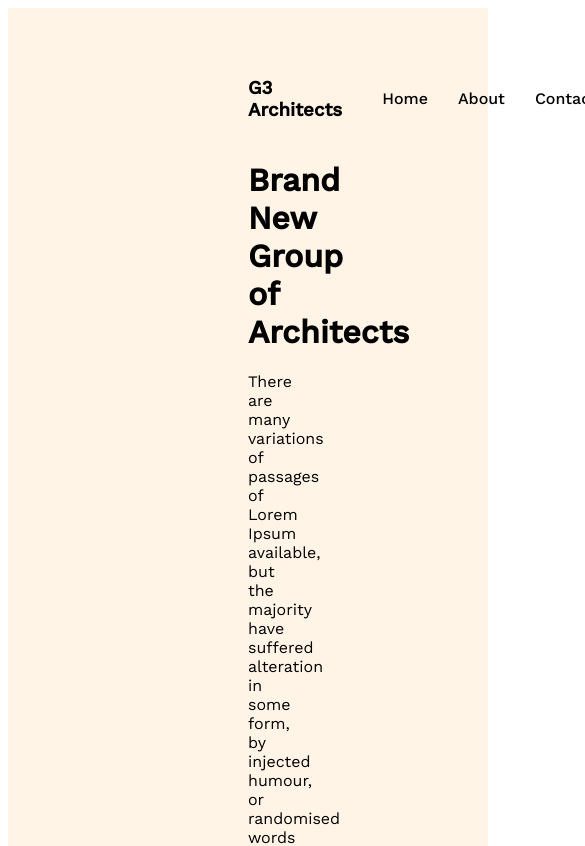
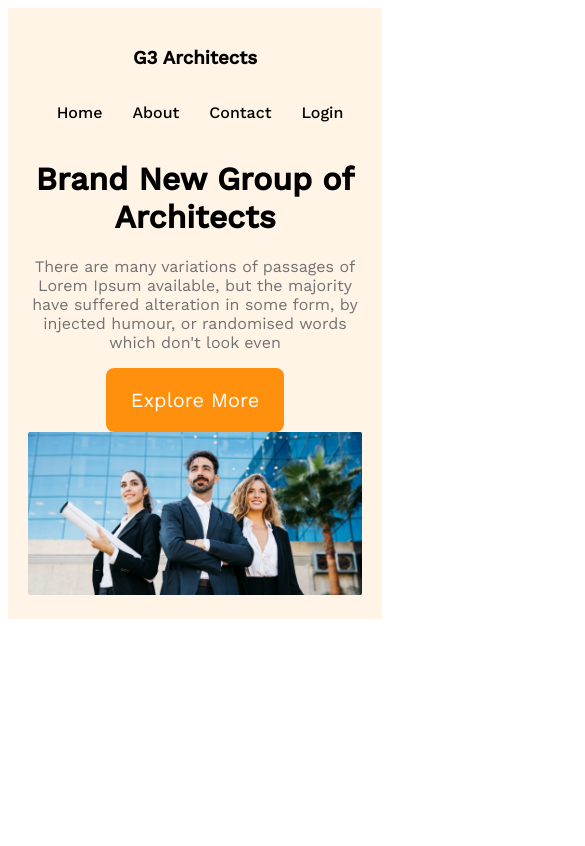
Before and after one commit to shakilprogrammer/g3-arthitects-website, a plain HTML site: page index.html in a window 390 px wide. Shown: the top 846 px of the page, 585 px wide, since content can reach past the window. Drawn offline with nearby package versions, Linux system fonts and the light colour scheme.

Commit message:
finis the headersection with responsive mobile devices and tablet

```diff
--- a/styles/artchitects.css
+++ b/styles/artchitects.css
@@ -1,9 +1,23 @@
 /*work sans font google font*/
 
   @import url('https://fonts.googleapis.com/css2?family=Work+Sans:wght@400;500&display=swap');
+
+  /* shared style */
+
 *{
     font-family: 'Work Sans', sans-serif;
 }
+.btn-primary{
+  border-radius: 8px;
+  color: #fff;
+  font-size: 1.25rem;
+  background-color: #ff900e;
+  padding: 20px 25px;
+  color: #fff;
+  cursor:pointer ;
+  border: 0;
+}
+
 /*header style*/
 header{
   background: rgba(255, 144, 14, 0.10);
@@ -45,5 +59,27 @@ nav li{
   color: #131313;
  }
 .banner-description{
-
+  color: #727272;
 }
+.banner img{
+  width: 100%;
+}
+/* responsive media queries */
+/* mobile divices */
+@media screen and (max-width:576px){
+  header{
+    padding: 20px;
+  }
+  nav{
+    flex-direction: column;
+  }
+}
+/* /* tablet or midiuam divices   */
+  @media screen and (min-width:576px) and (max-width:960px){
+    header{
+      padding: 50px;
+    }
+    nav{
+      flex-direction: column;
+    }
+  }
```
